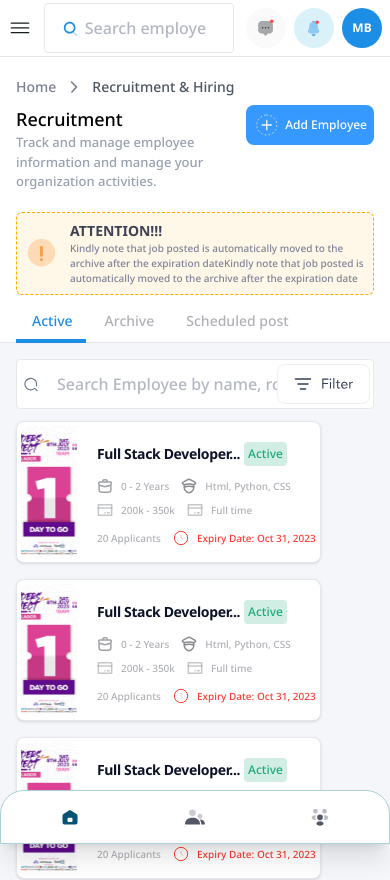
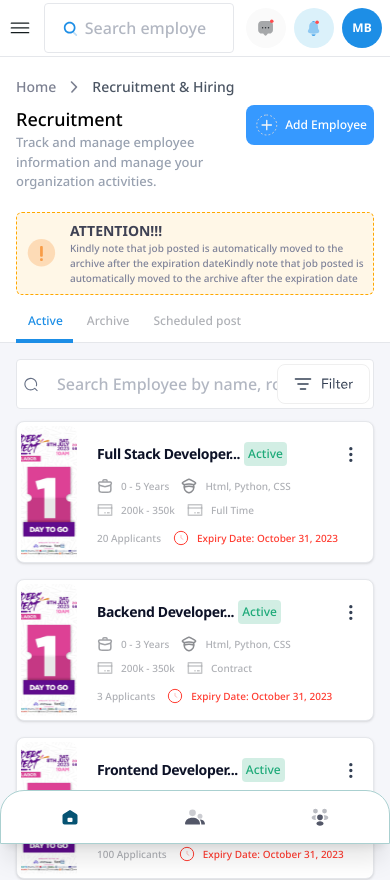
Before and after one commit to geraldkachi/leadstack-hr, a React (Vite) app: page /hiring/job-portal in a window 390 px wide. Shown: the top 880 px of the page. Built offline with nearby package versions, Linux system fonts and the light colour scheme.

Commit message:
hiring cards

```diff
--- a/src/components/Tabs/Tabs.tsx
+++ b/src/components/Tabs/Tabs.tsx
@@ -40,20 +40,19 @@ const Tabs = ({ data, activeTab = 0 }: Props) => {
   return (
     <div>
       <div className="relative">
-        <div className="flex space-x- border-b px-4 md:px-8 overflow-x-scroll">
+        <div className="flex space-x- border-b px-4 md:px-5">
           {data.map((tab, idx) => {
             return (
               <button
                 key={idx}
                 ref={(el) => (tabsRef.current[idx] = el)}
-                className={`${activeTabIndex === idx && "!text-[#1D8EE6]"} pt-2 pb-3 text-[#AFB1B6] px-4 text-sm leading-[19.6px] flex items-center whitespace-nowrap`}
+                className={`${activeTabIndex === idx && "!text-[#1D8EE6]"} pt-2 pb-3 text-[#AFB1B6] px-3 md:px-4 text-xs md:text-sm leading-[19.6px] flex items-center whitespace-nowrap`}
                 onClick={() => {
                   setActiveTabIndex(idx)
                   useAuth.setState({ activeTab: idx })
                 }}
               >
                 {tab.label}
-                 {/* {data[0] && <div className='text-center w-5 h-5 ms-3 bg-red-600 text-white rounded-full text-[10px]'> 4</div>} */}
               </button>
             );
           })}
@@ -63,7 +62,7 @@ const Tabs = ({ data, activeTab = 0 }: Props) => {
           style={{ left: tabUnderlineLeft, width: tabUnderlineWidth }}
         />
       </div>
-      <div className="py-4 bg-[#F5F6FA] px-4 md:p-8 pb-72">
+      <div className="py-4 bg-[#F5F6FA] p-4 md:px-8 pb-72">
         <Render />
       </div>
     </div>
--- a/src/pages/CreateAccount/CreateAccount.tsx
+++ b/src/pages/CreateAccount/CreateAccount.tsx
@@ -9,7 +9,7 @@ import EnterVerificationCode from "./EnterVerificationCode";
 const CreateAccount = () => {
   const [currentStep, setCurrentStep] = useState<number>(0);
   const noOfSteps = 4
-  const arrayOfSteps = [...Array(noOfSteps)];
+  const arrayOfSteps: number[] = [...Array(noOfSteps)];
   const completedSteps = currentStep + 1;
 
   const handleStepClick = (index: number) => {
--- a/src/pages/CreateAccount/EnterVerificationCodeEmail.tsx
+++ b/src/pages/CreateAccount/EnterVerificationCodeEmail.tsx
@@ -23,7 +23,7 @@ const EnterVerificationCodeEmail = ({ setCodeEmail }: Props) => {
                 <p className="text-xs md:text-sm mt-2">Kindly ensure the email above is your correct official email</p>
                 <div className="flex items-center gap-3">
 
-                    <p className="text-xs md:text-sm my-1 text-[#1D8EE6] cursor-pointer">Resend Code</p>
+                    <p className="text-xs md:text-sm my-1 text-[#1D8EE6] cursor-pointer" onClick={()=> setCodeEmail(false)}>Resend Code</p>
                     <p className="text-[#E01507] cursor-pointer">Cancel</p>
                 </div>
                 <div className='flex items-center justify-end  mr-4 gap-3 mt-[20%] my-5'>
--- a/src/pages/Employees/AddEmployees.tsx
+++ b/src/pages/Employees/AddEmployees.tsx
@@ -1,4 +1,4 @@
-import { useEffect } from "react"
+import { useEffect, useState } from "react"
 import { Breadcrumbs, Tabs } from "../../components"
 import { useAuth } from "../../hooks"
 import Biodata from "./Biodata"
@@ -57,6 +57,14 @@ const data = [
 ]
 const AddEmployees = () => {
     const activeTab = useAuth(state => state.activeTab)
+    const noOfSteps = 4
+    // const arrayOfSteps = [...Array(noOfSteps)];
+    const completedSteps = activeTab + 1;
+
+    const handleStepClick = (index: number) => {
+        useAuth.setState({ activeTab: index })
+    };
+
 
     useEffect(() => {
         return () => {
@@ -77,11 +85,27 @@ const AddEmployees = () => {
             </div>
 
             <div className="px-4 md:px-8 flex items-center justify-end">
-                {data.map((_, idx) => <>
-                    <span key={idx} className={`${data[activeTab].label && 'border-b w-4 p-1 bg-[#1D8E6]'}"text border-b border-[#1D8EE6] w-4 p-2 bg-[#1D8EE6]"`}>{data[activeTab].label}</span>
-                </>)}
+                <div className="text-[#94A0B4] flex flex-row items-center justify-end mx-2 md:mx-10 mt-8">
+                    <div className="stepper-div flex items-center">
+                        {data.map((_, index) => {
+                            const isStepCompleted = index <= activeTab
+                            return (
+                                <div
+                                    key={index}
+                                    className={`step rounded-sm h-1 w-10 mr-2 bg-[#DEDFEC]  ${isStepCompleted && 'step--completed cursor-pointer !bg-[#1D8EE6]'}`}
+                                    {...(isStepCompleted
+                                        ? { onClick: () => handleStepClick(index) }
+                                        : {})}
+                                ></div>
+                            );
+                        })}
+                    </div>
+                    <p className="stepper-count text-[#94A0B4] text-xs">
+                        Step <span className={`completed-count text-[#272848]`}>{completedSteps}</span> of {noOfSteps}
+                    </p>
+                </div>
             </div>
-            <div className="mt-10  pb-36">
+            <div className="mt-5  pb-36">
                 <Tabs data={data} {...{ activeTab }} />
             </div>
         </div>
--- a/src/pages/Employees/AllEmployees.tsx
+++ b/src/pages/Employees/AllEmployees.tsx
@@ -252,7 +252,7 @@ const AllEmployees = () => {
                 type="search"
                 placeholder="Search Employee by name, role, ID or any related keywords" />
 
-            <div className="border border-[#DEDFEC] rounded-md overflow-x-scroll mt-2 ">
+            <div className="border border-[#DEDFEC] rounded-md overflow-x-scroll mt-2 md:mt-4">
                 <Table
                     size="large"
                     {...{ locale }}
--- a/src/pages/Employees/Employees.tsx
+++ b/src/pages/Employees/Employees.tsx
@@ -24,7 +24,7 @@ const Employees = () => {
             {
               label: `All Employee`,
               content: (
-                <div className="-mt-4">
+                <div className="">
                   <AllEmployees />
                 </div>
               )
@@ -32,7 +32,7 @@ const Employees = () => {
             {
               label: 'Pending Approval',
               content: (
-                <div className="-mt-4">
+                <div className="">
                   <PendingApproval />
                 </div>
               )
--- a/src/pages/Employees/PendingApproval.tsx
+++ b/src/pages/Employees/PendingApproval.tsx
@@ -240,7 +240,7 @@ const PendingApproval = () => {
             </>}
                 // TrailingIcon={() => <><img className="cursor-pointer" src="/filtersearch.svg" alt="" /></>}
                 TrailingIcon={() => <>
-                    <div className="flex items-center gap-x-3 mr-20">
+                    <div className="hidden lg:flex items-center gap-x-3 mr-20">
                         <Button prefixIcon={<ActionCheck index="#ffffff" />} className='!px-8 bg-[#1EAA79]' title='Approve' onClick={() => {
                             setAcceptRequest(true)
                         }} />
@@ -253,7 +253,7 @@ const PendingApproval = () => {
                 type="search"
                 placeholder="Search Employee by name, role, ID or any related keywords" />
 
-            <div className="border border-[#DEDFEC] rounded-md overflow-x-scroll mt-2">
+            <div className="border border-[#DEDFEC] rounded-md overflow-x-scroll mt-2 md:mt-4">
                 <Table
                     size="large"
                     {...{ locale }}
--- a/src/pages/Hiring/Active.tsx
+++ b/src/pages/Hiring/Active.tsx
@@ -1,14 +1,16 @@
+import { Pagination } from "antd"
 import { Input } from "../../components"
 import CardHire from "./CardHire"
 import JobCategories from "./JobCategories"
 import JobStyle from "./JobStyle"
 import JobType from "./JobType"
 import './styles.css'
+import { dataCards } from "."
 
 const Active = () => {
 
   return (
-    <div>
+    <>
       <div className="mb-3">
         <Input LeadingIcon={() => <>
           <svg width="14" height="15" viewBox="0 0 14 15" fill="none" xmlns="http://www.w3.org/2000/svg">
@@ -22,21 +24,17 @@ const Active = () => {
 
       <div className="grid lg:grid-cols-8 gap-y-4 md:gap-x-16">
         <div className="md:col-span-6 grid lg:grid-cols-2 gap-4 h-max">
-          <CardHire />
-          <CardHire />
-          <CardHire />
-          <CardHire />
-          <CardHire />
-          <CardHire />
+          {dataCards.map((item) => <CardHire key={item.position} {...item} />)}
         </div>
         {/* <div className="col-span-1"></div> */}
-        <div className="col-span-2 gap-8">
+        <div className="md:col-span-2 gap-8">
           <JobType />
           <JobStyle />
           <JobCategories />
         </div>
+      <Pagination defaultCurrent={1} total={50} />
       </div>
-    </div>
+    </>
   )
 }
 
--- a/src/pages/Hiring/Archive.tsx
+++ b/src/pages/Hiring/Archive.tsx
@@ -1,5 +1,11 @@
+import { Pagination } from "antd"
 import { Input } from "../../components"
 import CardHire from "./CardHire"
+import JobCategories from "./JobCategories"
+import JobStyle from "./JobStyle"
+import JobType from "./JobType"
+import './styles.css'
+import { dataCards } from "."
 
 const Archive = () => {
   return (
@@ -15,19 +21,19 @@ const Archive = () => {
           placeholder="Search Employee by name, role, ID or any related keywords" />
       </div>
 
-      <div className="grid lg:grid-cols-5 gap-5">
-        <div className="md:col-span-4 grid lg:grid-cols-2 gap-4">
-          <CardHire />
-          <CardHire />
-          <CardHire />
-          <CardHire />
-          <CardHire />
-          <CardHire />
+      <div className="grid lg:grid-cols-8 gap-y-4 md:gap-x-16">
+        <div className="md:col-span-6 grid lg:grid-cols-2 gap-4 h-max">
+          {dataCards.map((item) => <CardHire {...item} /> )}
         </div>
-        <div className="col-span-1">
-
+        {/* <div className="col-span-1"></div> */}
+        <div className="md:col-span-2 gap-8">
+          <JobType />
+          <JobStyle />
+          <JobCategories />
         </div>
       </div>
+
+      <Pagination defaultCurrent={1} total={50} />
     </div>
   )
 }
--- a/src/pages/Hiring/CardHire.tsx
+++ b/src/pages/Hiring/CardHire.tsx
@@ -1,8 +1,17 @@
 import { Dropdown } from "antd"
 import type { MenuProps } from 'antd';
 import { Button } from "../../components";
+import { format } from 'date-fns';
 
-const CardHire = () => {
+const formattedDate = format(new Date(2023, 9, 31), 'MMMM dd, yyyy');
+
+interface Props {
+    applicants: number,
+    years: number,
+    staff: string,
+    position: string,
+}
+const CardHire = ({applicants, position, staff, years}: Props) => {
     // dropdown list
     const items: MenuProps['items'] = [
         {
@@ -20,14 +29,14 @@ const CardHire = () => {
     ];
 
     return (
-        <div>
-            <a href="#" className="flex gap-2 items p-1 bg-white border border-gray-200 rounded-lg shadow whitespace-nowrap w-full">
+        <>
+            <div className="flex gap-2 items p-1 bg-white border border-gray-200 rounded-lg shadow whitespace-nowrap w-full">
                 <img className="object-cover w-14 rounded-t-lg h-auto md:w-48 md:rounded-none md:rounded-s-lg" src="/cardi.svg" alt="" />
                 <div className="flex flex-col justify-between p-3 leading-normal w-full">
                     <div>
                         <div className="flex items-center justify-between gap-3 w-full mb-2">
                             <div className="flex items-center my-1 sm:gap-1">
-                                <h5 className=" text-sm md:text-sm font-bold tracking-tight text-[#0D1227] mr-1">Full Stack Developer...</h5>
+                                <h5 className=" text-sm md:text-sm font-bold tracking-tight text-[#0D1227] mr-1">{position}</h5>
                                 <Button className="!bg-[#1EAA7933] !text-[#1EAA79] !p-1 text-[10px]" title="Active" />
                             </div>
                             <Dropdown menu={{ items }} trigger={['click']} placement="bottomRight">
@@ -38,21 +47,21 @@ const CardHire = () => {
                         </div>
                         <div className="flex items-center whitespace-nowrap">
                             <div className="flex flex-wrap gap-x-3 gap-y-1 text-[10px] md:text-x">
-                                <p className="mb-1 font-normal text-[#AFB1B6] flex items-center gap-2"><img src="/briefcase.svg" alt="" /> 0 - 2 Years</p>
+                                <p className="mb-1 font-normal text-[#AFB1B6] flex items-center gap-2"><img src="/briefcase.svg" alt="" /> 0 - {years} Years</p>
                                 <p className="mb-1 font-normal text-[#AFB1B6] flex items-center gap-2"><img src="/graduate.svg" alt="" /> Html, Python, CSS</p>
                                 <p className="mb-1 font-normal text-[#AFB1B6] flex items-center gap-2"><img src="/credit-card-hire.svg" alt="" /> 200k - 350k</p>
-                                <p className="mb-1 font-normal text-[#AFB1B6] flex items-center gap-2"><img src="/credit-card-hire.svg" alt="" /> Full time</p>
+                                <p className="mb-1 font-normal text-[#AFB1B6] flex items-center gap-2"><img src="/credit-card-hire.svg" alt="" />{staff}</p>
                             </div>
                         </div>
                     </div>
 
                     <div className="flex items-center gap-3 text-[10px] md:text-x mt-2">
-                        <p className="font-normal text-[#AFB1B6] flex items-center gap-2">20 Applicants</p>
-                        <p className="font-normal text-[#FF3B30] flex items-center gap-2"><img src="/time-circle.svg" alt="" /> Expiry Date: Oct 31, 2023</p>
+                        <p className="font-normal text-[#AFB1B6] flex items-center gap-2">{applicants} Applicants</p>
+                        <p className="font-normal text-[#FF3B30] flex items-center gap-2"><img src="/time-circle.svg" alt="" /> Expiry Date: {formattedDate}</p>
                     </div>
                 </div>
-            </a>
-        </div>
+            </div>
+        </>
     )
 }
 
--- a/src/pages/Hiring/ScheduledPost.tsx
+++ b/src/pages/Hiring/ScheduledPost.tsx
@@ -1,9 +1,15 @@
+import { Pagination } from "antd"
+import { dataCards } from "."
 import { Input } from "../../components"
 import CardHire from "./CardHire"
+import JobCategories from "./JobCategories"
+import JobStyle from "./JobStyle"
+import JobType from "./JobType"
+import './styles.css'
 
 const ScheduledPost = () => {
   return (
-    <div>
+    <>
       <div className="mb-3">
         <Input LeadingIcon={() => <>
           <svg width="14" height="15" viewBox="0 0 14 15" fill="none" xmlns="http://www.w3.org/2000/svg">
@@ -17,15 +23,16 @@ const ScheduledPost = () => {
 
       <div className="grid lg:grid-cols-5 gap-5">
         <div className="md:col-span-4 grid  gap-4">
-          <CardHire />
-          <CardHire />
-          <CardHire />
+          {dataCards.map((item) => <CardHire key={item.position} {...item} />)}
         </div>
-        <div className="col-span-1">
-
+        <div className="md:col-span-2 gap-8">
+          <JobType />
+          <JobStyle />
+          <JobCategories />
         </div>
+        <Pagination defaultCurrent={1} total={50} />
       </div>
-    </div>
+    </>
   )
 }
 
--- /dev/null
+++ b/src/pages/Hiring/index.ts
@@ -0,0 +1,26 @@
+export const dataCards = [
+    {
+      applicants: 20,
+      years: 5,
+      staff: 'Full Time',
+      position: 'Full Stack Developer...'
+    },
+    {
+      applicants:3,
+      years: 3,
+      staff: 'Contract',
+      position: 'Backend Developer...'
+    },
+    {
+      applicants: 100,
+      years: 7,
+      staff: 'Contract',
+      position: 'Frontend Developer...'
+    },
+    {
+      applicants: 100,
+      years: 2,
+      staff: 'Full Time',
+      position: 'Mobile Developer...'
+    },
+  ]
```
